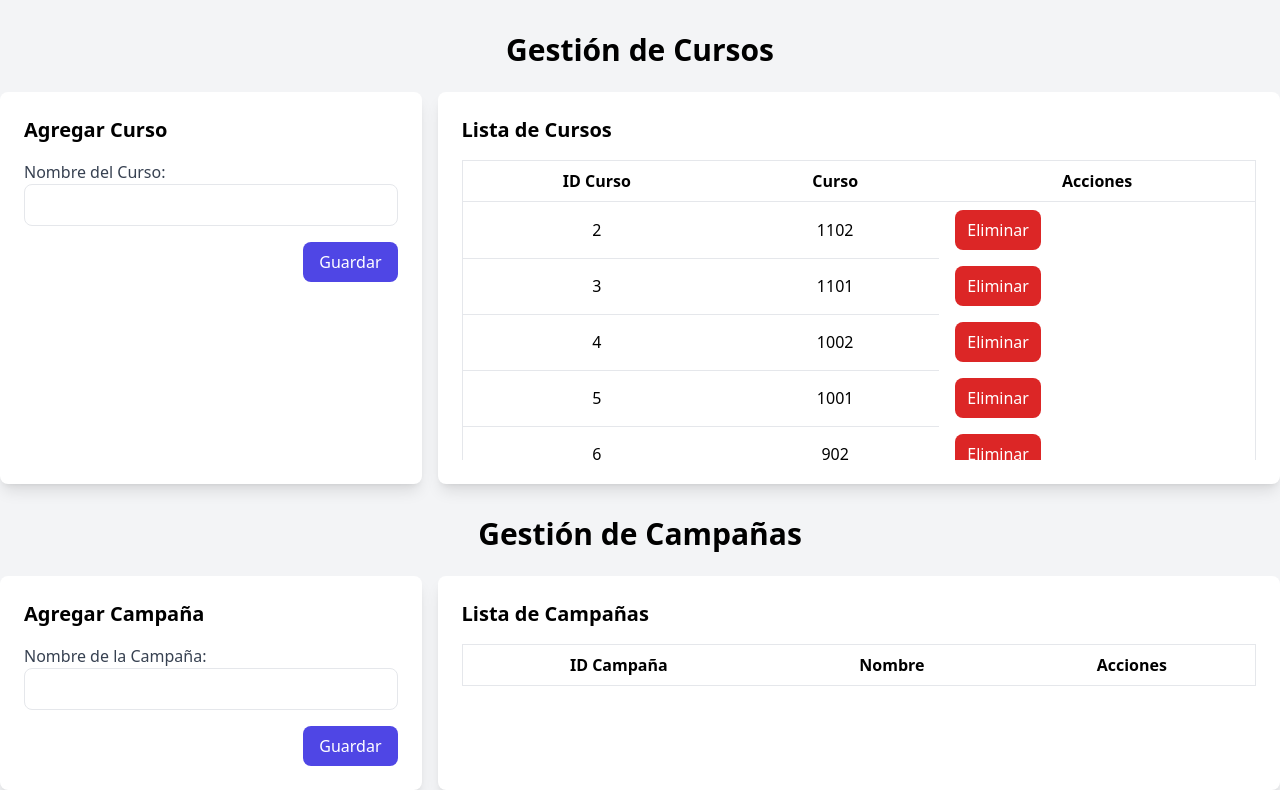
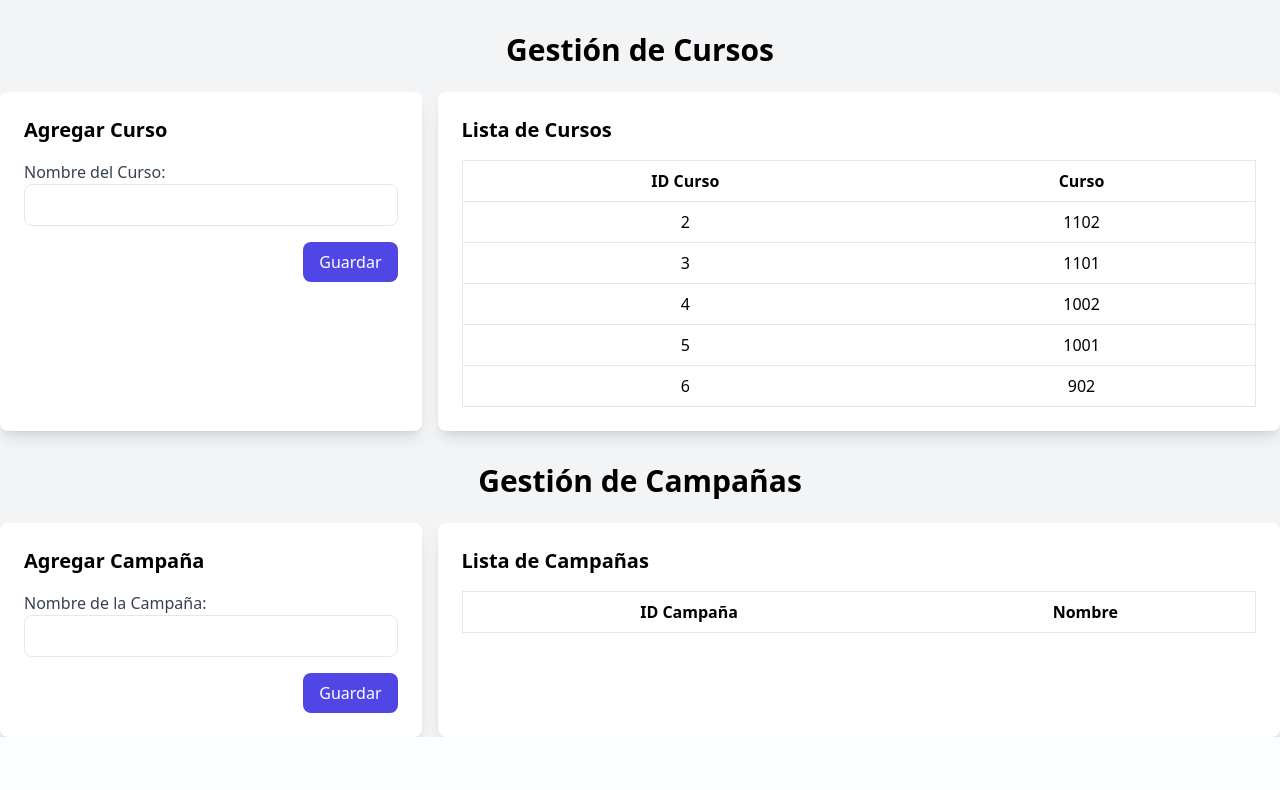
Before and after one commit to YohanPerezR/proyecto-de-votaciones-D.M.C, a PHP site: the page made by views/gestion_cursos_campañas.php in a window 1280 px wide. Shown: the part 64-854 px from the top of the page. After the commit the page ends 801 px from the top, so only its background shows below. Run offline with PHP 8.4, Linux system fonts and the light colour scheme; data comes from the database, SQL or seed files in the repository; data that the repository does not hold is empty; some libraries are stand-ins or nearby versions.

Commit message:
ahora si creo

```diff
--- a/views/admin_candidatos.php
+++ b/views/admin_candidatos.php
@@ -103,7 +103,7 @@ $Reportes = $consulta->fetchAll();
                     <div class="mb-4">
                         <label class="block text-gray-700">ID Curso:</label>
                         <select id="id_Campana" name="id_Curso" class="w-full px-3 py-2 border rounded-lg focus:outline-none focus:ring-2 focus:ring-indigo-400" required>
-                            <option value="">Seleccione una campaña</option>
+                            <option value="">Seleccione un Curso</option>
                             <?php foreach ($cursos as $curso): ?>
                                 <option value="<?php echo $curso['idCursos']; ?>">
                                     <?php echo $curso['Curso']; ?>
--- a/views/gestion_cursos_campañas.php
+++ b/views/gestion_cursos_campañas.php
@@ -95,7 +95,7 @@ $Reportes = $consulta->fetchAll();
                                 <tr>
                                     <th class="py-2 px-4 border-b">ID Curso</th>
                                     <th class="py-2 px-4 border-b">Curso</th>
-                                    <th class="py-2 px-4 border-b">Acciones</th>
+                                    <!--<th class="py-2 px-4 border-b">Acciones</th>-->
                                 </tr>
                             </thead>
                             <tbody>
@@ -103,11 +103,13 @@ $Reportes = $consulta->fetchAll();
                                     <tr>
                                         <td class="py-2 px-4 border-b text-center"><?php echo $curso['idCursos']; ?></td>
                                         <td class="py-2 px-4 border-b text-center"><?php echo $curso['Curso']; ?></td>
-                                        <td class="py-2 px-4 flex space-x-2">
+                                        <!--<td class="py-2 px-4 flex space-x-2">-->
+                                        <!--
                                             <form action="../controller/eliminarCurso.php" method="POST">
                                                 <input type="hidden" name="idCurso" value="<?php echo $curso['idCursos']; ?>">
                                                 <button type="submit" class="bg-red-600 text-white px-3 py-2 rounded-lg hover:bg-red-700">Eliminar</button>
                                             </form>
+                                            -->
                                         </td>
                                     </tr>
                                 <?php endforeach; ?>
@@ -145,7 +147,7 @@ $Reportes = $consulta->fetchAll();
                                 <tr>
                                     <th class="py-2 px-4 border-b">ID Campaña</th>
                                     <th class="py-2 px-4 border-b">Nombre</th>
-                                    <th class="py-2 px-4 border-b">Acciones</th>
+                                    <!--<th class="py-2 px-4 border-b">Acciones</th> -->
                                 </tr>
                             </thead>
                             <tbody>
@@ -153,11 +155,13 @@ $Reportes = $consulta->fetchAll();
                                     <tr>
                                         <td class="py-2 px-4 border-b text-center"><?php echo $campana['id_campana']; ?></td>
                                         <td class="py-2 px-4 border-b text-center"><?php echo $campana['nombre']; ?></td>
-                                        <td class="py-2 px-4 flex space-x-2">
+                                        <!--<td class="py-2 px-4 flex space-x-2"> -->
+                                        <!--
                                             <form action="../controller/eliminarCampana.php" method="POST">
                                                 <input type="hidden" name="idCampana" value="<?php echo $campana['id_campana']; ?>">
                                                 <button type="submit" class="bg-red-600 text-white px-3 py-2 rounded-lg hover:bg-red-700">Eliminar</button>
                                             </form>
+                                            -->
                                         </td>
                                     </tr>
                                 <?php endforeach; ?>
```
